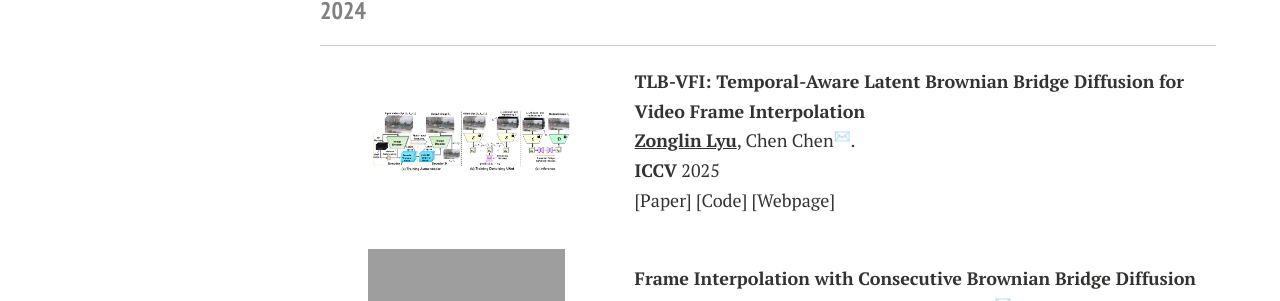
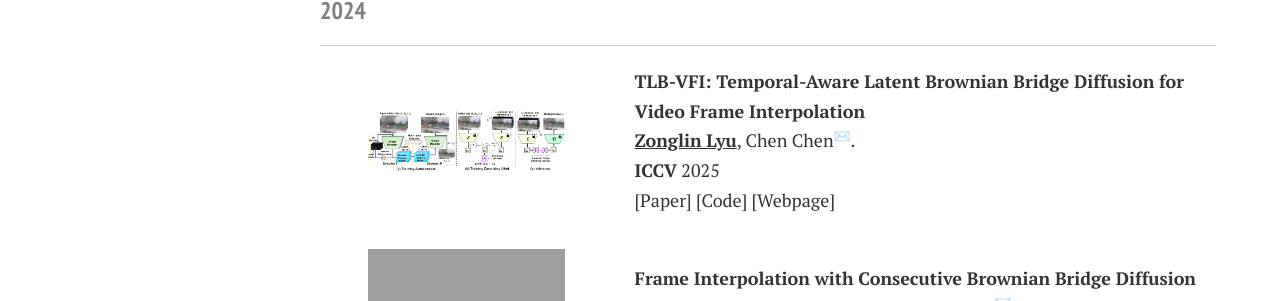
Before and after one commit to ZonglinL/ZonglinL.github.io, a Jekyll site: the page built from index.md, in a window 1280 px wide. Shown: the part 1014-1315 px from the top of the page. Built offline with Jekyll 4.4.1, drawn with Linux system fonts in a browser that asks for light colours; nearby versions of some CDN libraries; comment, search, counter and statistics services are not loaded; a style sheet for code colours, icons or effects is not loaded; our own code applies the rules of GitHub Pages for plain Markdown files.

Commit message:
Update index.md

```diff
--- a/index.md
+++ b/index.md
@@ -38,7 +38,7 @@ I am always happy to chat about research (and also non-research stuffs such as e
   <tbody>
     <tr>
       <td style="margin:5px;padding:5px;width:35%;max-width:90%" align="center" class="image-wrapper">
-        <img style="margin:1px;padding-right:10px;width:65%;max-width:100%" src="https://zonglinl.github.io/images/TLBVFI.png" alt="dise">
+        <img style="margin:1px;padding-right:20px;width:65%;max-width:100%" src="https://zonglinl.github.io/images/TLBVFI.png" alt="dise">
       </td>
       <td width="75%" valign="center" class="text-wrapper">
           <papertitle>
```
